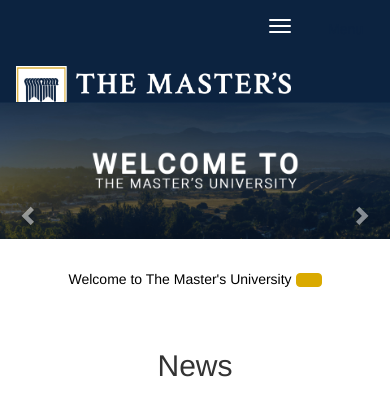
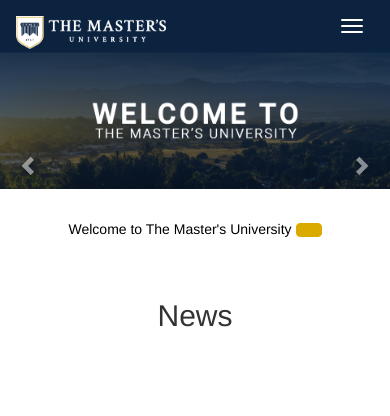
Before and after one commit to gerdums/masters-old, a Jekyll site: the page built from index.html, in a window 390 px wide. Shown: the top 416 px of the page. Built offline with Jekyll 4.4.1, drawn with Linux system fonts in a browser that asks for light colours; nearby versions of some CDN libraries.

Commit message:
adjusted logo for smaller screens

```diff
--- a/_includes/header.html
+++ b/_includes/header.html
@@ -2,7 +2,6 @@
 <nav class="navbar navbar-inverse">
   <div class="container">
     <div class="navbar-header">
-      <p class="navbar-toggle">Menu</p>
       <button type="button" class="navbar-toggle" data-toggle="collapse" data-target="#myNavbar">
       <span class="icon-bar"></span>
       <span class="icon-bar"></span>
--- a/css/main.scss
+++ b/css/main.scss
@@ -94,6 +94,10 @@
     background-repeat: repeat-x;
 }
 
+#home-logo {
+  width: 275px;
+}
+
 @media screen and (max-width: 1024px) {
  .carousel-caption {
     right: 20%;
@@ -104,9 +108,12 @@
     color: #000;
     text-shadow: none;
  }
-.carousel-indicators {
+ .carousel-indicators {
   display: none;
-}
+ }
+ #home-logo {
+   width: 150px;
+ }
 }
 
 #search {
@@ -126,10 +133,6 @@
     border: none;
 }
 
-#home-logo {
-  width: 275px;
-}
-
 .navbar-form {
   box-shadow: none;
 }
```
